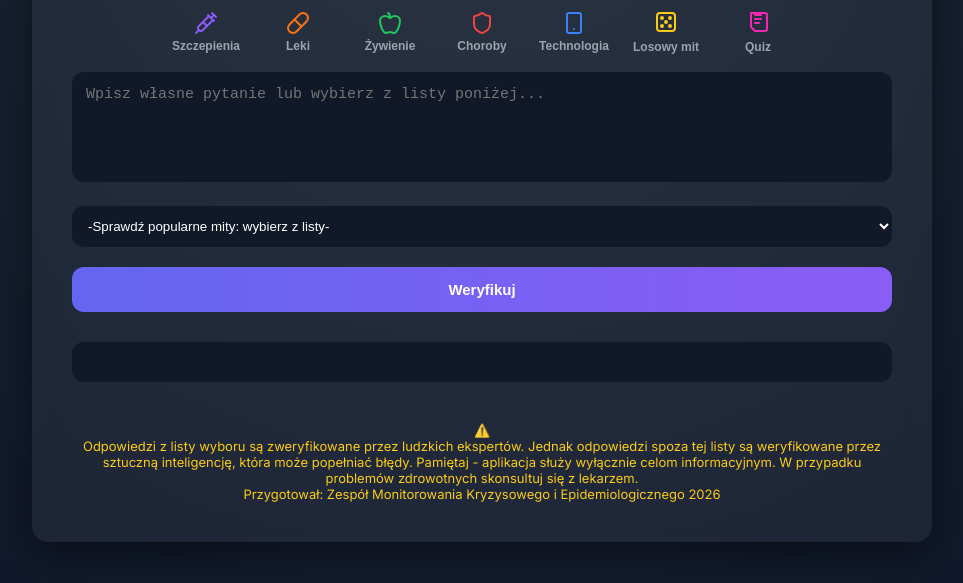
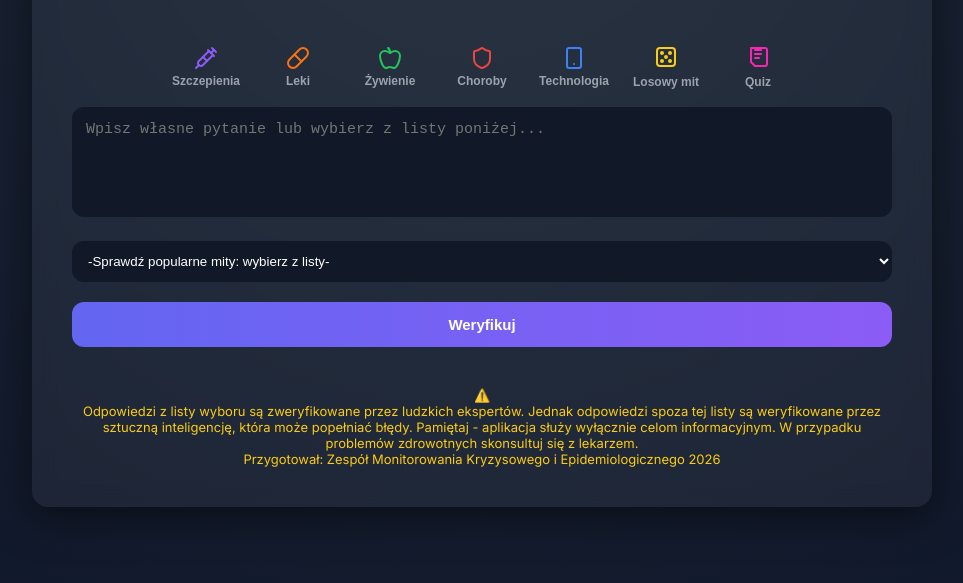
Before and after one commit to smaksymowicz/mitoff4, a website: page index.html in a window 1280 px wide. Shown: the part 199-782 px from the top of the page, without its empty margins (158-1121 px from the left). Drawn offline with Linux system fonts and the light colour scheme.

Commit message:
Update index.html

```diff
--- a/index.html
+++ b/index.html
@@ -61,8 +61,8 @@ button:hover {
   box-shadow: 0 6px 20px rgba(99,102,241,0.4);
 }
 .report {
-  margin-top: 30px;
-  padding: 20px;
+  margin-top: 0px;
+  padding: 0px;
   border-radius: 12px;
   background: #111827;
   white-space: pre-line;
```
